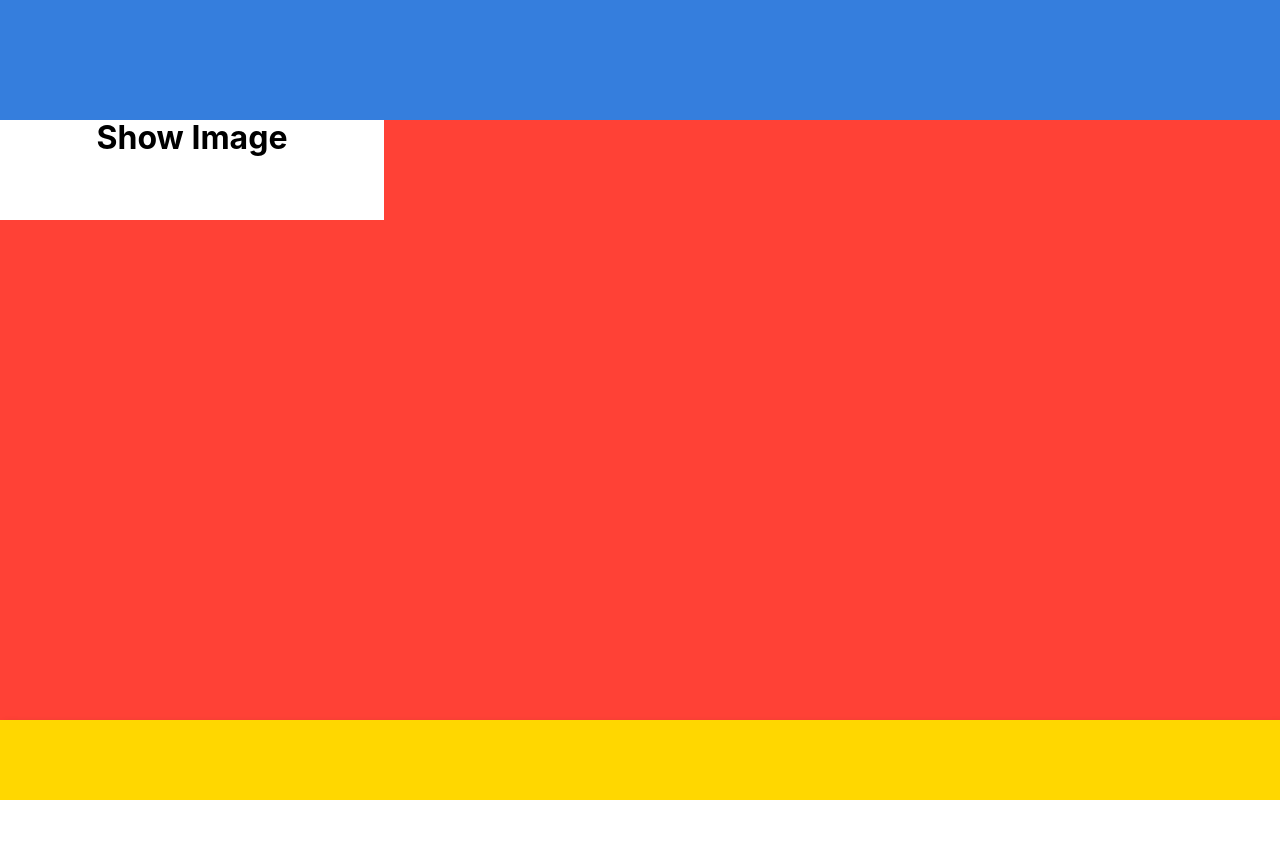
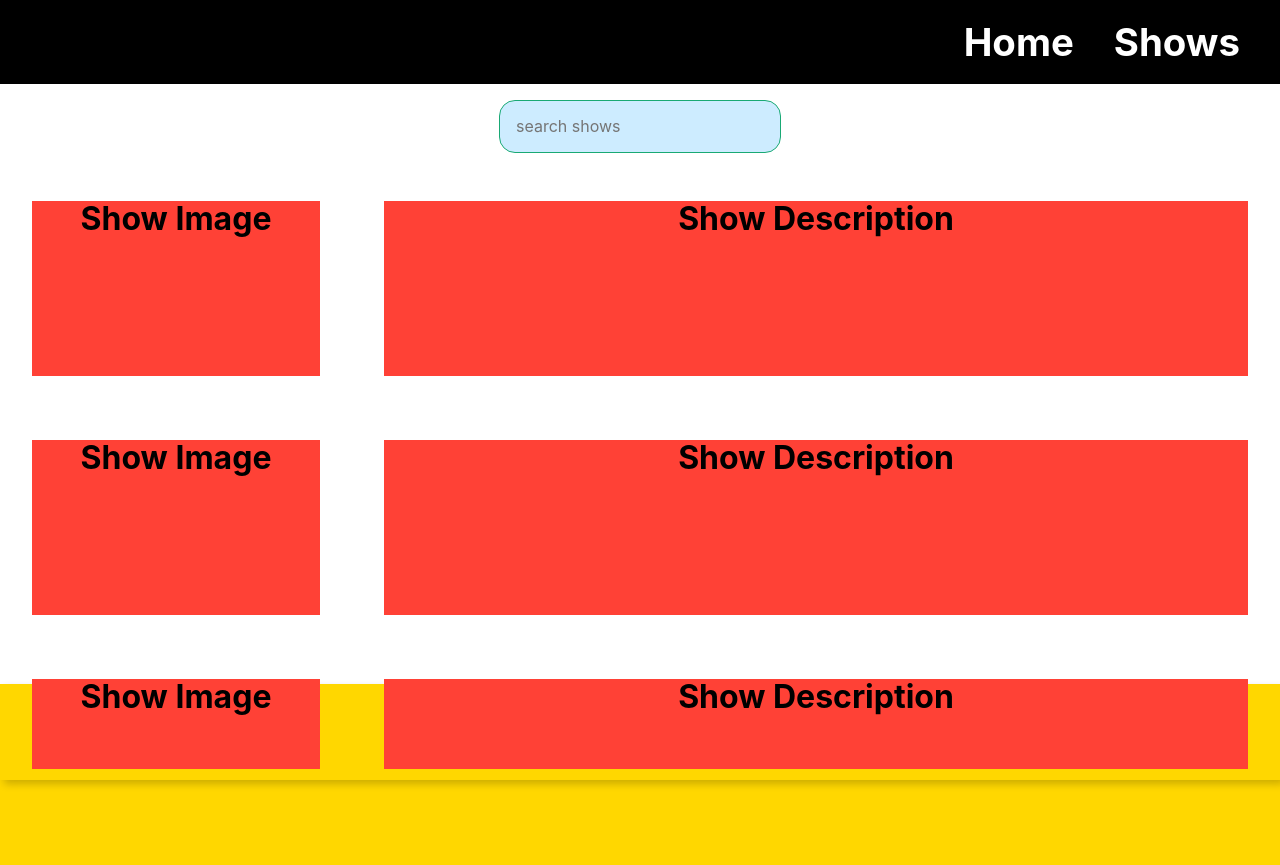
Before and after one commit to torreythomas/tvshowsite, a React app in the folder tvshow/: page /shows in a window 1280 px wide. Before the commit the page ends 800 px from the top, so only its background shows below. Built offline with nearby package versions, Linux system fonts and the light colour scheme.

Commit message:
React router dom working, still continuing to layout wireframes

```diff
--- a/tvshow/src/components/Footer.js
+++ b/tvshow/src/components/Footer.js
@@ -5,7 +5,7 @@ import React from 'react';
 const Footer = () => {
     return (
         <nav
-        style={{  height:"10vh" }}
+        style={{  height:"12vh" }}
         className=" tc bg-yellow pa0 ma0 w-100 shadow-5">
         </nav>
     )
--- /dev/null
+++ b/tvshow/src/components/Home/Home.js
@@ -0,0 +1,15 @@
+
+import React, { Component } from "react";
+
+class Home extends Component {
+  render() {
+    return (
+      <div>
+        <h1>This is the homepage!</h1>
+        <p>Where all of your tv show dreams come true</p>
+      </div>
+    );
+  }
+}
+
+export default Home;
--- a/tvshow/src/components/Navbar.js
+++ /dev/null
@@ -1,20 +0,0 @@
-import React from 'react';
-
-
-
-const Navbar = () => {
-    return (
-        <nav
-        style={{  height:"15vh" }}
-        className=" tc bg-blue pa0 ma0 w-100 shadow-5">
-        </nav>
-    )
-}
-
-
-
-
-
-
-
-export default Navbar;
--- /dev/null
+++ b/tvshow/src/components/Scroll.js
@@ -0,0 +1,17 @@
+import React from 'react';
+
+const Scroll = (props) => {
+    return (
+        <div style={{
+            overflowY: 'scroll',
+            height: '75vh'
+        }}>
+
+
+        {props.children}
+        </div>
+    )
+
+}
+
+export default Scroll;
--- /dev/null
+++ b/tvshow/src/components/Searchbox.js
@@ -0,0 +1,15 @@
+import React from 'react';
+
+const Searchbox = ({ searchfield, searchChange}) => {
+    return (
+        <div className='p2 flex align-center justify-center'>
+        <input
+        className=" pa3 ma3 br4 ba b--green bg-lightest-blue "
+        type="search"
+        placeholder="search shows"
+        onChange={searchChange} />
+        </div>
+    )
+}
+
+export default Searchbox;
--- /dev/null
+++ b/tvshow/src/components/Shows/Shows.js
@@ -0,0 +1,26 @@
+import React, { Component } from 'react';
+import Showcontainer from '../../containers/showContainer';
+import Footer from '../Footer';
+import Scroll from '../Scroll';
+import SearchBox from '../Searchbox'
+
+
+class Shows extends Component {
+    render() {
+        return (
+            <div>
+               <SearchBox/>
+              <Scroll>
+              <Showcontainer/>
+              <Showcontainer/>
+              <Showcontainer/>
+              <Showcontainer/>
+              </Scroll>
+              <Footer/>
+            </div>
+          );
+    }
+
+}
+
+export default Shows;
--- /dev/null
+++ b/tvshow/src/components/showDescription.js
@@ -0,0 +1,18 @@
+import React from 'react';
+
+
+
+const showDescription = () => {
+    return (
+        <div
+            style={{ height: "175px"     }}
+            className=" w-75 bg-red ma4 pa0 tc align-center justify-center ">
+            <h1 className=" ma0 pa0 "> Show Description </h1>
+
+
+        </div>
+    )
+}
+
+
+export default showDescription;
--- a/tvshow/src/components/showImage.js
+++ b/tvshow/src/components/showImage.js
@@ -5,8 +5,8 @@ import React from 'react';
 const showImage = () => {
     return (
         <div
-            style={{ height: "100px"     }}
-            className=" w-30 bg-white ma0 pa0 tc ">
+            style={{ height: "175px" }}
+            className=" w-25 bg-red ma4 pa0 tc align-center justify-center ">
             <h1 className=" ma0 pa0 "> Show Image </h1>
 
 
--- a/tvshow/src/containers/App.css
+++ b/tvshow/src/containers/App.css
@@ -2,3 +2,37 @@
   margin: 0px;
   padding: 0px;
 }
+
+
+main {
+  width: 100%;
+  height: 75vh;
+}
+
+
+nav {
+  background: black;
+  color: white;
+  display: flex;
+  justify-content: right;
+  align-items: right;
+  padding: 0 20px;
+}
+
+nav h1 {
+  margin: 0;
+  display: inline-block;
+  vertical-align: middle;
+}
+
+nav a {
+  color: white;
+  display: inline-block;
+  padding: 20px;
+  font-size: 1.2em;
+  text-decoration: none;
+}
+
+nav a:hover {
+  background: #282c34;
+}
--- a/tvshow/src/containers/App.js
+++ b/tvshow/src/containers/App.js
@@ -1,14 +1,27 @@
 import React from 'react';
 import './App.css';
-import Navbar from '../components/Navbar';
-import Showcontainer from './showContainer';
+import Home from '../components/Home/Home';
+import Shows from '../components/Shows/Shows';
 import Footer from '../components/Footer';
+import { Route, Link } from "react-router-dom";
+
 
 function App() {
   return (
     <div className="App">
-      <Navbar/>
-      <Showcontainer/>
+      <nav>
+      <Link to="/">
+      <h1> Home </h1>
+      </Link>
+          <Link to="/shows">
+            <h1>Shows</h1>
+          </Link>
+      </nav>
+      <main>
+
+      <Route path="/" exact component={Home} />
+      <Route path="/shows" component={Shows} />
+      </main>
       <Footer/>
     </div>
   );
--- a/tvshow/src/containers/showContainer.js
+++ b/tvshow/src/containers/showContainer.js
@@ -1,13 +1,13 @@
 import React from 'react';
 import Showimage from '../components/showImage';
+import Showdescription from '../components/showDescription'
 
 
 const showContainer = () => {
     return (
-        <div className=" w-100 bg-red ma0 pa0 vh-75 tc ">
+        <div className=" w-100 bg-white ma0 pa0 tc flex ">
             <Showimage/>
-
-
+            <Showdescription/>
         </div>
     )
 }
--- a/tvshow/src/index.js
+++ b/tvshow/src/index.js
@@ -1,4 +1,5 @@
 import React from 'react';
+import { BrowserRouter as Router } from "react-router-dom";
 import ReactDOM from 'react-dom';
 import './index.css';
 import App from './containers/App';
@@ -7,10 +8,11 @@ import 'tachyons';
 import * as serviceWorker from './serviceWorker';
 
 ReactDOM.render(
-    <App />,
-  document.getElementById('root')
+  <Router>
+    <App />
+  </Router>,
+  document.getElementById("root")
 );
-
 // If you want your app to work offline and load faster, you can change
 // unregister() to register() below. Note this comes with some pitfalls.
 // Learn more about service workers: https://bit.ly/CRA-PWA
```
